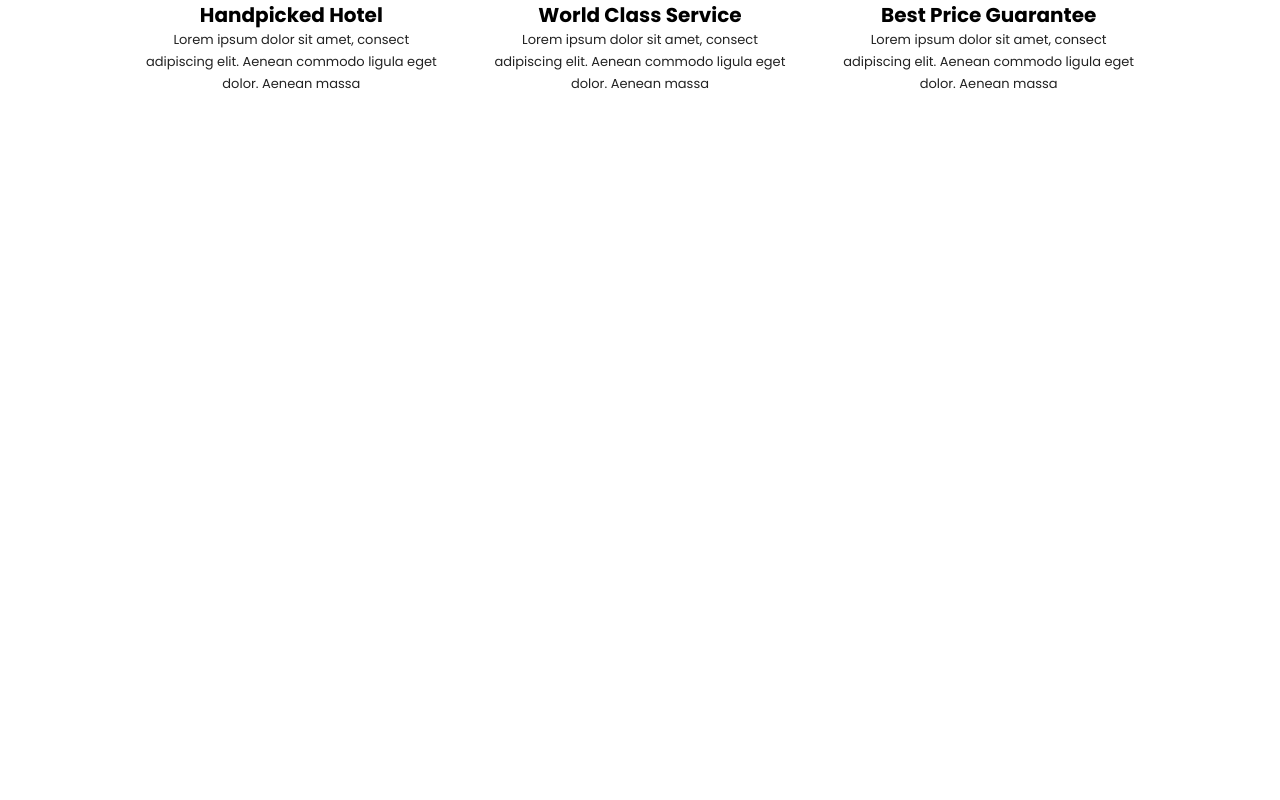
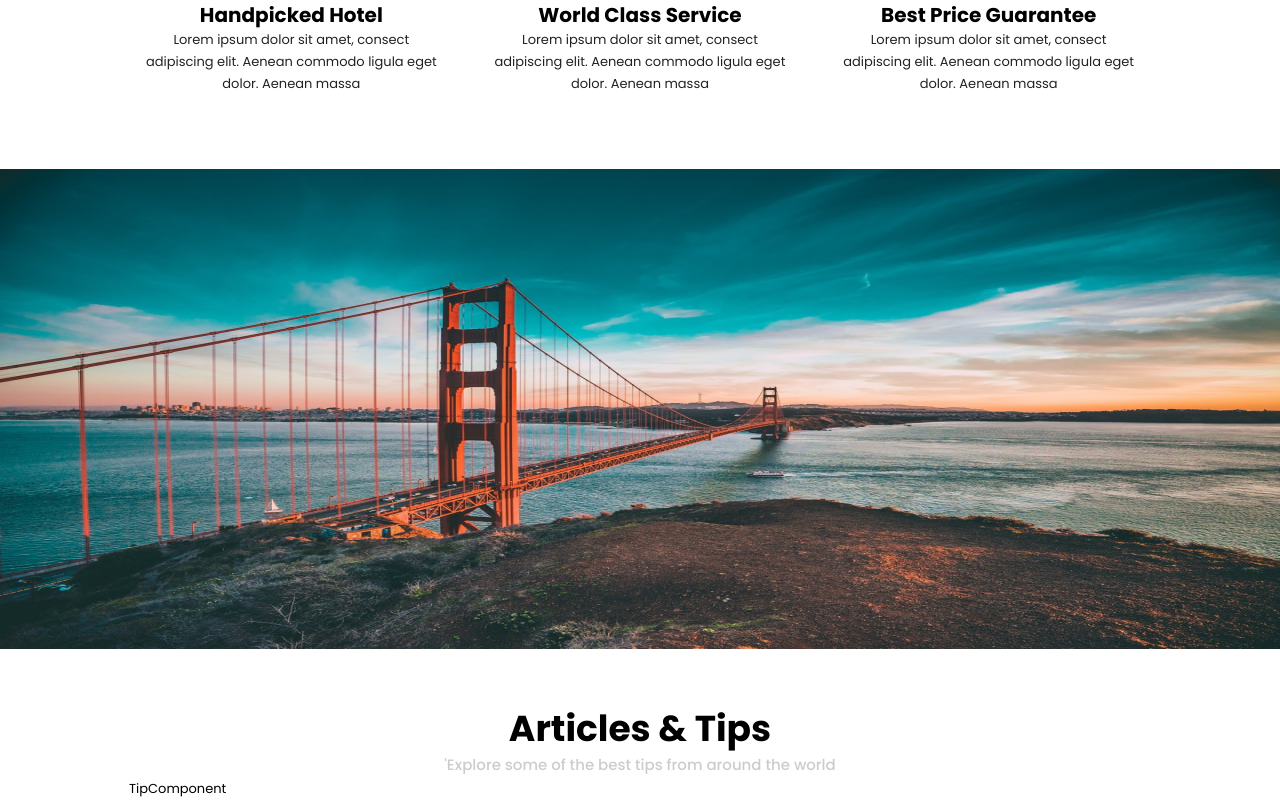
Before and after one commit to pdat2000/gtour, a React (Vite) app: page / in a window 1280 px wide. Shown: the part 2242-3042 px from the top of the page. Before the commit the page ends 2361 px from the top, so only its background shows below. Built offline with nearby package versions, Linux system fonts and the light colour scheme.

Commit message:
bright component

```diff
--- a/src/components/ContainerComponent/ContainerComponent.jsx
+++ b/src/components/ContainerComponent/ContainerComponent.jsx
@@ -9,6 +9,8 @@ import {trips} from '../../utils/index'
 import './style.scss'
 import TripComponent from '../TripComponent/TripComponent';
 import ChooseComponent from '../ChooseComponent/ChooseComponent';
+import Bright from '../../assets/images/bright.jpg'
+import TipComponent from '../TipComponent/TipComponent';
 
 const ContainerComponent = () => {
   return (
@@ -52,6 +54,18 @@ const ContainerComponent = () => {
           </ContentComponent>
         </div>
       </Container>
+      <img className="container-bright" src={Bright} alt='bright'/>
+      <Container maxWidth="1425">
+        <div className='container'>
+          <ContentComponent
+            title='Articles & Tips'
+            description="'Explore some of the best tips from around the world"
+            style={{ marginTop: '50px' }}
+          >
+           <TipComponent/>
+          </ContentComponent>
+        </div>
+      </Container>
     </div>
   );
 };
--- a/src/components/ContainerComponent/style.scss
+++ b/src/components/ContainerComponent/style.scss
@@ -11,4 +11,8 @@
      background:rgba(0,0,0,0.3);
     }
   }
+  &-bright {
+    height: 60vh;
+    margin-top: 50px;
+  }
 }
--- /dev/null
+++ b/src/components/TipComponent/TipComponent.jsx
@@ -0,0 +1,10 @@
+import './style.scss'
+const TipComponent = () => {
+  return (
+    <div>
+      TipComponent
+    </div>
+  );
+};
+
+export default TipComponent;
```
Also changed, not shown: src/components/TipComponent/style.scss (added).
